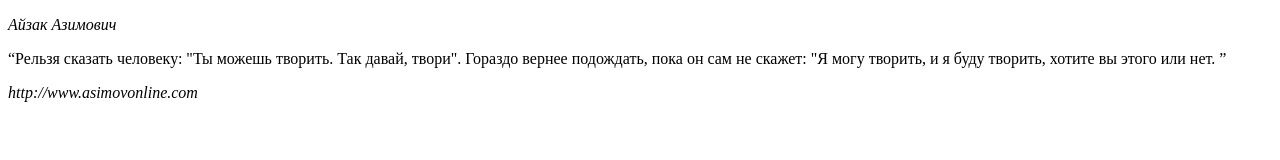
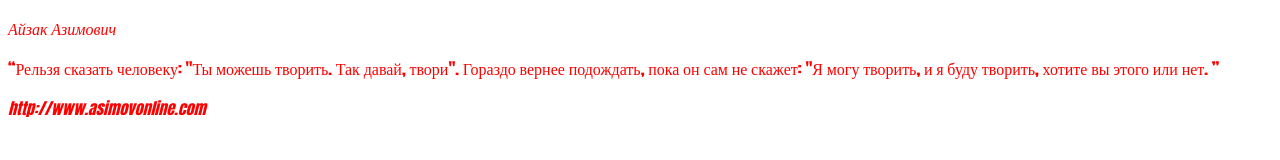
Before and after one commit to Maks1988666/myproject, a plain HTML site: page index.html in a window 1280 px wide. Drawn offline with Linux system fonts and the light colour scheme.

Commit message:
master + Style css

```diff
--- /dev/null
+++ b/css/main.css
@@ -0,0 +1,4 @@
+p {
+    color:red;
+    font-family: impact;
+}
--- a/index.html
+++ b/index.html
@@ -3,6 +3,7 @@
   <head>
     <meta charset="utf-8">
     <title>Тег CITE</title>
+    <link rel="stylesheet" href="css/main.css">
   </head>
 
       <body>
@@ -12,4 +13,5 @@
 
         <p><cite>http://www.asimovonline.com</cite></p>
       </body>
+
 </html>
```
